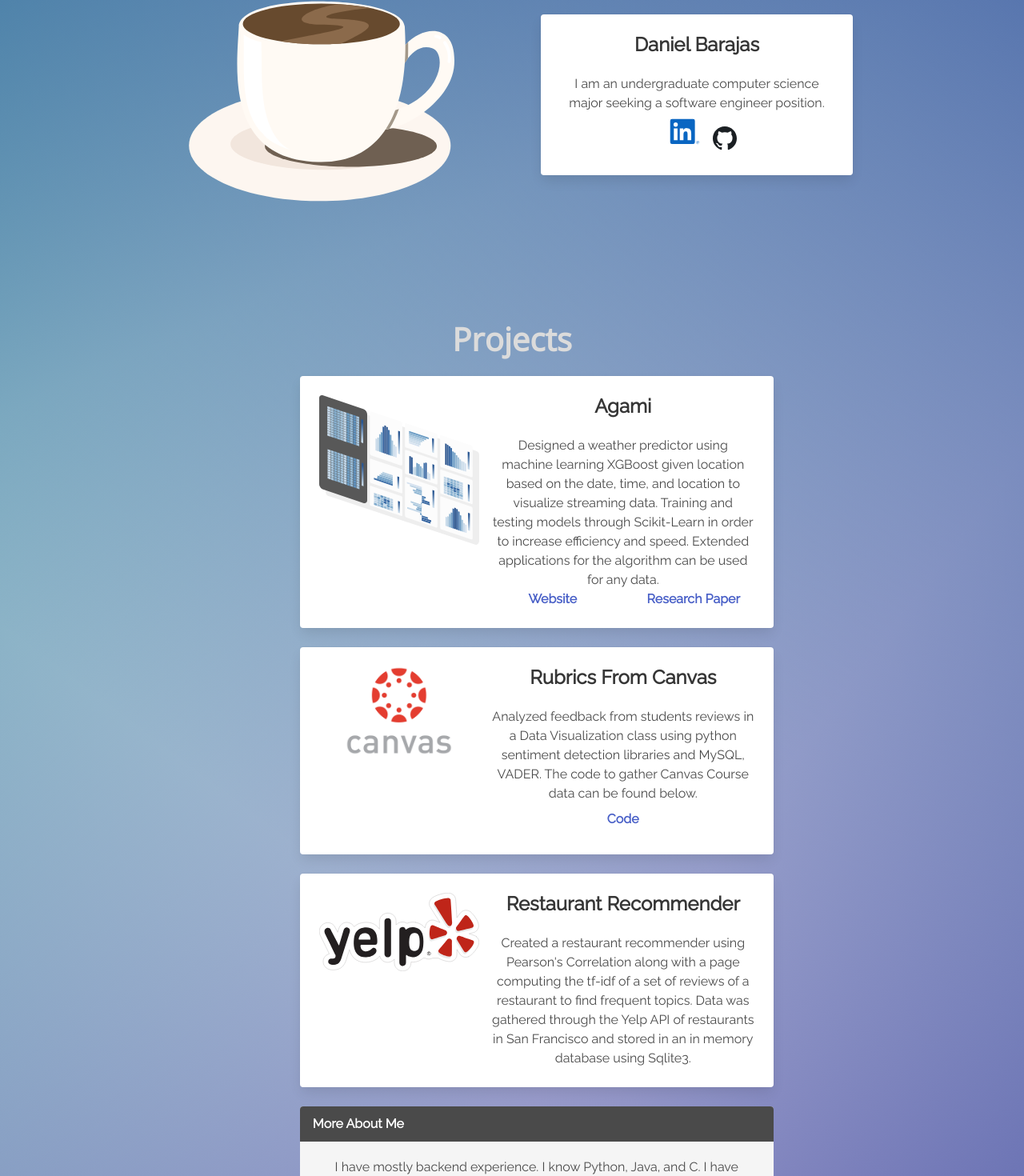
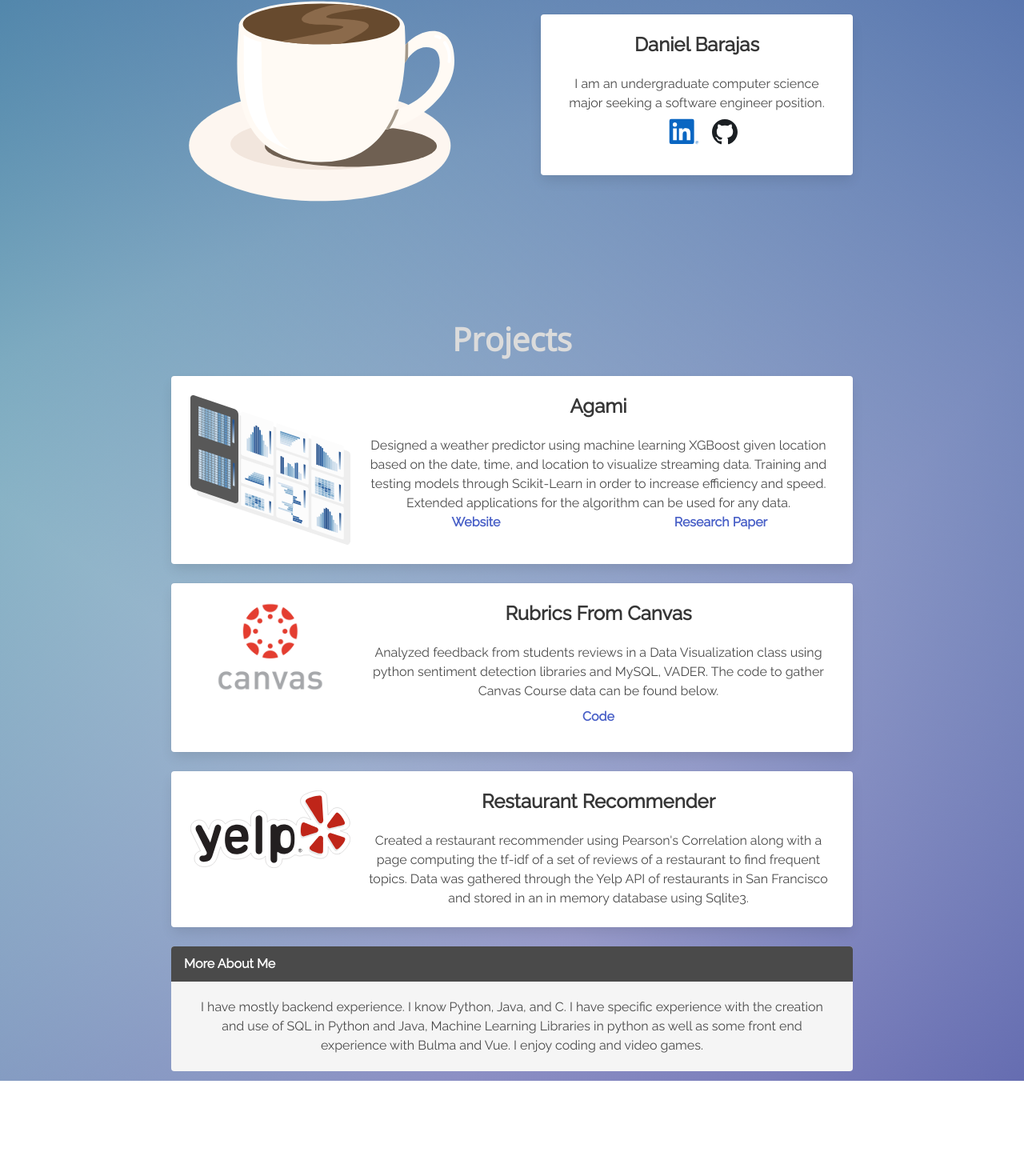
Before and after one commit to djbarajas/djbarajas.github.io, a Vue app: page / in a window 1280 px wide. Shown: the part 156-1626 px from the top of the page at 80% size. After the commit the page ends 1507 px from the top, so only its background shows below. Built offline with nearby package versions, Linux system fonts and the light colour scheme.

Commit message:
worked on fixes

```diff
--- a/src/components/AboutMe.vue
+++ b/src/components/AboutMe.vue
@@ -15,8 +15,14 @@
           <div class="content">
             I am an undergraduate computer science major seeking a software engineer position.
             <br>
-              <a href="https://www.linkedin.com/in/djbarajas/"><img src="LinkedIn-Icon-Logo.svg" class="my-0" style="max-width: 70px"/></a>
-              <a href="https://github.com/djbarajas"><img src="Octicons-mark-github.svg" style="max-width: 30px"/></a>
+            <div class="columns is-vcentered is-centered is-gapless">
+              <div class="column is-narrow">
+              <a href="https://www.linkedin.com/in/djbarajas/"><img src="LinkedIn-Icon-Logo.svg" style="max-width: 70px"/></a>
+              </div>
+              <div class="column is-narrow">
+              <a href="https://github.com/djbarajas"><img src="Octicons-mark-github.svg" style="max-width: 32px"/></a>
+              </div>
+            </div>
           </div>
         </div>
       </div>
--- a/src/components/MoreInformation.vue
+++ b/src/components/MoreInformation.vue
@@ -1,7 +1,7 @@
 <template>
-  <div class="columns">
-    <div class="column is-two-thirds is-offset-one-fifth">
-  <article class="message">
+  <div class="columns is-vcentered is-centered">
+    <div class="column">
+  <article class="message mx-5">
     <div class="message-header">
       <p>More About Me</p>
     </div>
--- a/src/components/Project.vue
+++ b/src/components/Project.vue
@@ -1,7 +1,7 @@
 <template>
-  <div class="columns is-vcentered">
-    <div class="column is-two-thirds is-offset-one-fifth">
-  <div class="card">
+  <div class="columns is-vcentered is-centered">
+    <div class="column">
+  <div class="card mx-5">
     <div class="card-content">
       <div class="media">
         <div class="media-left">
```
